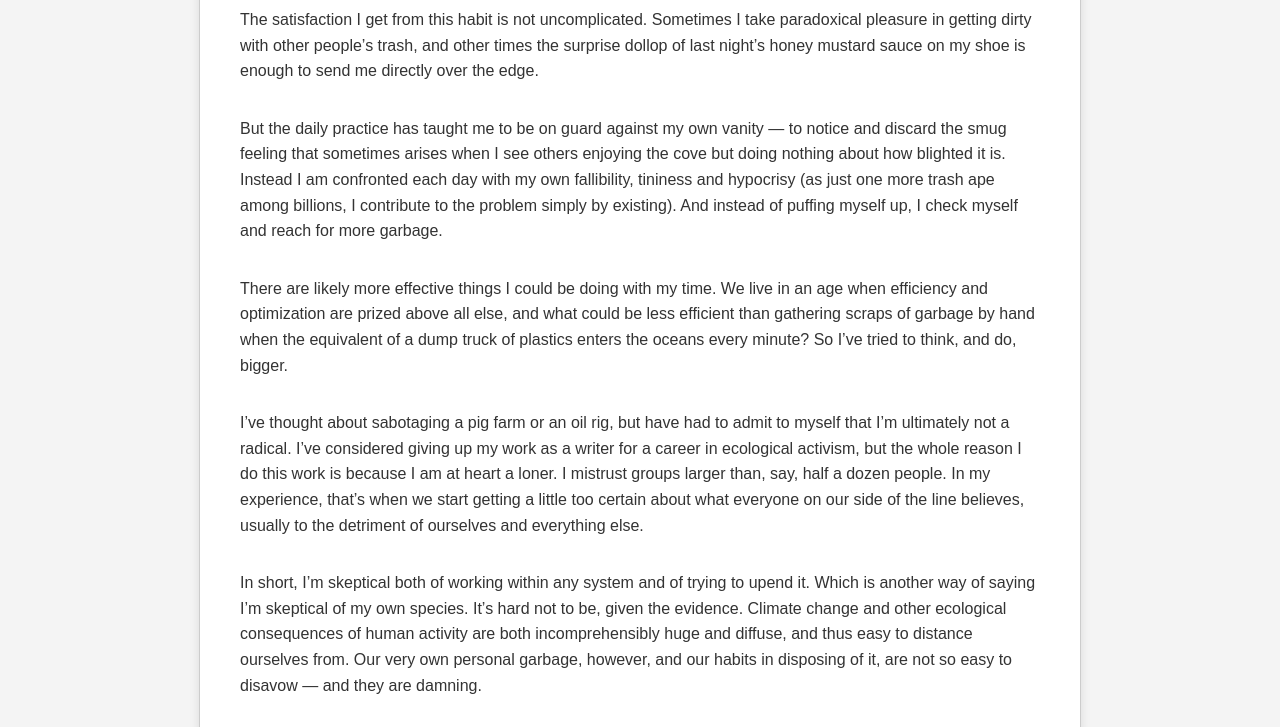
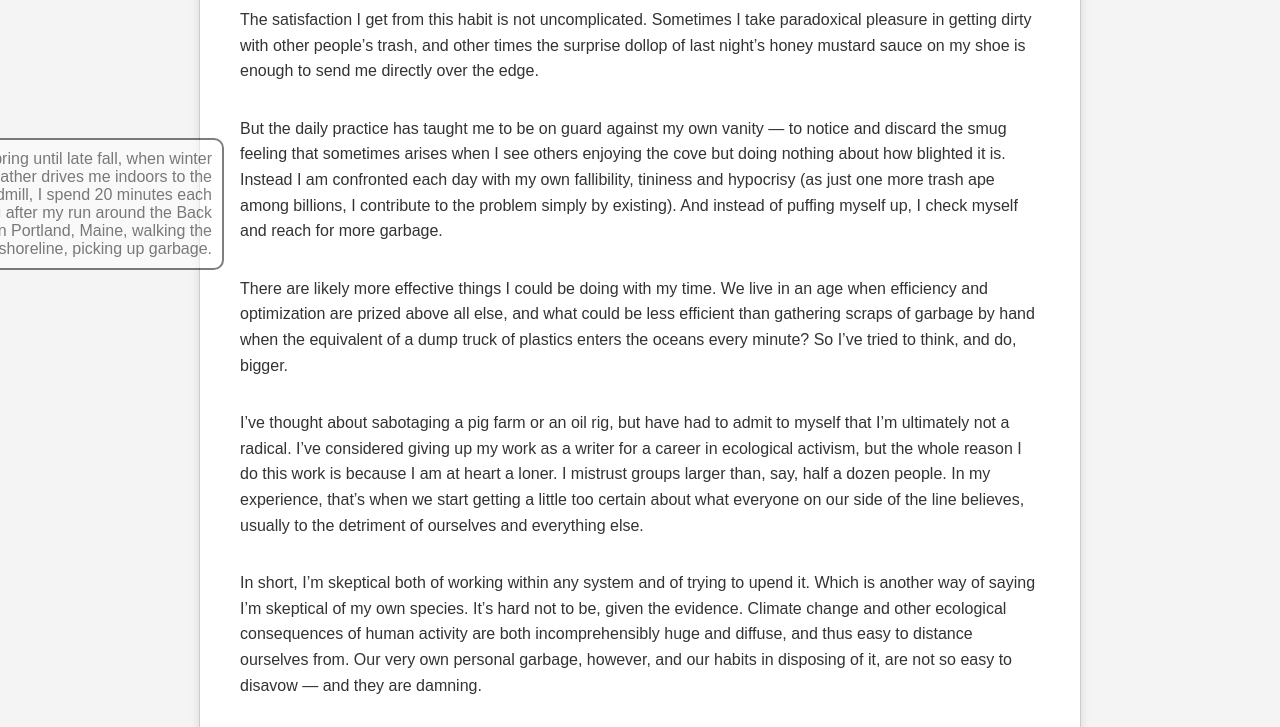
Before and after one commit to ArjunSahlot/APLang-Presentation, a plain HTML site: page src/index.html in a window 1280 px wide. Shown: the part 860-1587 px from the top of the page. Drawn offline with Linux system fonts and the light colour scheme.

Commit message:
dynamic hoverboxes

```diff
--- a/src/index.html
+++ b/src/index.html
@@ -7,6 +7,7 @@
 		<title>AP Lang Presentation</title>
 	</head>
 	<body>
+		<div id="container">
 			<div id="article">
 				<div id="title">This Is What Keeps My Eco-Anxiety in Check</div>
 				<div id="date">Oct. 24, 2023</div>
@@ -14,30 +15,30 @@
 				<div id="authorsub">Mr. Currie is a novelist and screenwriter. He wrote from Portland, Maine.</div>
 				<div id="paragraphs">
 					<div id="p1">
-					From spring until late fall, when winter weather drives me indoors to the treadmill, I spend 20 minutes
-					each morning after my run around the Back Cove in Portland, Maine, walking the shoreline, picking up
-					garbage. Every day is Groundhog Day — I gather plastic cups, syringes, food containers and cigarette
-					butts the same as the morning before, and the same as the morning before that.
+						From spring until late fall, when winter weather drives me indoors to the treadmill, I spend 20
+						minutes each morning after my run around the Back Cove in Portland, Maine, walking the shoreline,
+						picking up garbage. Every day is Groundhog Day — I gather plastic cups, syringes, food containers and
+						cigarette butts the same as the morning before, and the same as the morning before that.
 					</div>
 					<div id="p2">
-					I should almost certainly feel despair battling the daily fallout as late capitalism enters hospice care.
-					But instead I get a base, primal satisfaction from actually just doing something, no matter how
-					insignificant. We’ve forgotten, maybe, as the virtual world has slowly co-opted our lives, that we are
-					meant by nature to move through and manipulate, to lift and carry and sort and transfer. Simple acts,
-					I’ve found, have an outsized effect on the worrying over abstractions that otherwise takes up so much of
-					my time.
+						I should almost certainly feel despair battling the daily fallout as late capitalism enters hospice
+						care. But instead I get a base, primal satisfaction from actually just doing something, no matter how
+						insignificant. We’ve forgotten, maybe, as the virtual world has slowly co-opted our lives, that we
+						are meant by nature to move through and manipulate, to lift and carry and sort and transfer. Simple
+						acts, I’ve found, have an outsized effect on the worrying over abstractions that otherwise takes up
+						so much of my time.
 					</div>
 					<div id="p3">
-					My education in this regard started one morning a few years ago, when, getting ready for a run, I looked
-					up and saw a sea gull with what looked like a small fish clutched in one of her feet. It wasn’t a fish
-					but a fishing lure, and its barbed hook had stabbed the gull’s foot and lodged there. She flew wide,
-					despairing circles above me, trying to shake the hook loose while other birds, seemingly making the same
-					mistake I’d made in thinking the lure was an actual fish, gave chase.
+						My education in this regard started one morning a few years ago, when, getting ready for a run, I
+						looked up and saw a sea gull with what looked like a small fish clutched in one of her feet. It
+						wasn’t a fish but a fishing lure, and its barbed hook had stabbed the gull’s foot and lodged there.
+						She flew wide, despairing circles above me, trying to shake the hook loose while other birds,
+						seemingly making the same mistake I’d made in thinking the lure was an actual fish, gave chase.
 					</div>
 					<div id="p4">
 						That day, instead of doing a more conventional walk-and-stretch after running, I finally acted on an
-					impulse I’d had many times and started moving slowly along the perimeter of the cove, picking up garbage.
-					My grief over the gull’s suffering receded ever so slightly as I went.
+						impulse I’d had many times and started moving slowly along the perimeter of the cove, picking up
+						garbage. My grief over the gull’s suffering receded ever so slightly as I went.
 					</div>
 					<div id="p5">
 						The satisfaction I get from this habit is not uncomplicated. Sometimes I take paradoxical pleasure in
@@ -47,50 +48,56 @@
 					<div id="p6">
 						But the daily practice has taught me to be on guard against my own vanity — to notice and discard the
 						smug feeling that sometimes arises when I see others enjoying the cove but doing nothing about how
-					blighted it is. Instead I am confronted each day with my own fallibility, tininess and hypocrisy (as just
-					one more trash ape among billions, I contribute to the problem simply by existing). And instead of
-					puffing myself up, I check myself and reach for more garbage.
+						blighted it is. Instead I am confronted each day with my own fallibility, tininess and hypocrisy (as
+						just one more trash ape among billions, I contribute to the problem simply by existing). And instead
+						of puffing myself up, I check myself and reach for more garbage.
 					</div>
 					<div id="p7">
-					There are likely more effective things I could be doing with my time. We live in an age when efficiency
-					and optimization are prized above all else, and what could be less efficient than gathering scraps of
-					garbage by hand when the equivalent of a dump truck of plastics enters the oceans every minute? So I’ve
-					tried to think, and do, bigger.
+						There are likely more effective things I could be doing with my time. We live in an age when
+						efficiency and optimization are prized above all else, and what could be less efficient than
+						gathering scraps of garbage by hand when the equivalent of a dump truck of plastics enters the oceans
+						every minute? So I’ve tried to think, and do, bigger.
 					</div>
 					<div id="p8">
 						I’ve thought about sabotaging a pig farm or an oil rig, but have had to admit to myself that I’m
 						ultimately not a radical. I’ve considered giving up my work as a writer for a career in ecological
-					activism, but the whole reason I do this work is because I am at heart a loner. I mistrust groups larger
-					than, say, half a dozen people. In my experience, that’s when we start getting a little too certain about
-					what everyone on our side of the line believes, usually to the detriment of ourselves and everything
-					else.
+						activism, but the whole reason I do this work is because I am at heart a loner. I mistrust groups
+						larger than, say, half a dozen people. In my experience, that’s when we start getting a little too
+						certain about what everyone on our side of the line believes, usually to the detriment of ourselves
+						and everything else.
 					</div>
 					<div id="p9">
-					In short, I’m skeptical both of working within any system and of trying to upend it. Which is another way
-					of saying I’m skeptical of my own species. It’s hard not to be, given the evidence. Climate change and
-					other ecological consequences of human activity are both incomprehensibly huge and diffuse, and thus easy
-					to distance ourselves from. Our very own personal garbage, however, and our habits in disposing of it,
-					are not so easy to disavow — and they are damning.
+						In short, I’m skeptical both of working within any system and of trying to upend it. Which is another
+						way of saying I’m skeptical of my own species. It’s hard not to be, given the evidence. Climate
+						change and other ecological consequences of human activity are both incomprehensibly huge and
+						diffuse, and thus easy to distance ourselves from. Our very own personal garbage, however, and our
+						habits in disposing of it, are not so easy to disavow — and they are damning.
 					</div>
 					<div id="p10">
 						So instead of blowing up a plastics factory, I go and gather garbage by myself most days. And
-					occasionally something will occur that happily disproves my dim view of humanity. People will notice me,
-					and wonder what I’m doing all sweaty and breathless down there among the marsh grass and the rocks. I
-					present an intriguing enough figure for them to stop, in the midst of their preoccupations with the day,
-					and take the time to discern what I’m up to. And when they figure out that I am, in fact, picking up
-					garbage, sometimes — not often, but occasionally — they’ll come and join me. We’ll chat or, more likely,
-					we won’t do much other than exchange hellos, or simply nod. Just a couple of strangers doing something
-					small and futile together, for no other reason than that it’s right. The kind of modest, workaday miracle
-					that feels like it could, with any luck, lead to something bigger.
+						occasionally something will occur that happily disproves my dim view of humanity. People will notice
+						me, and wonder what I’m doing all sweaty and breathless down there among the marsh grass and the
+						rocks. I present an intriguing enough figure for them to stop, in the midst of their preoccupations
+						with the day, and take the time to discern what I’m up to. And when they figure out that I am, in
+						fact, picking up garbage, sometimes — not often, but occasionally — they’ll come and join me. We’ll
+						chat or, more likely, we won’t do much other than exchange hellos, or simply nod. Just a couple of
+						strangers doing something small and futile together, for no other reason than that it’s right. The
+						kind of modest, workaday miracle that feels like it could, with any luck, lead to something bigger.
 					</div>
 					<div id="p11">
-					It seems near all but certain that we are, as a species, too shortsighted and distractible, too enamored
-					of dividend checks and retail therapy, to really turn this ship around. But, then, despair and idealism
-					are two sides of the same cop-out, and I’ve indulged in both more than enough in my time. So I’ll keep
-					splitting the difference, keep picking up trash — and keep hoping that simply setting an example can be
-					meaningful.
+						It seems near all but certain that we are, as a species, too shortsighted and distractible, too
+						enamored of dividend checks and retail therapy, to really turn this ship around. But, then, despair
+						and idealism are two sides of the same cop-out, and I’ve indulged in both more than enough in my
+						time. So I’ll keep splitting the difference, keep picking up trash — and keep hoping that simply
+						setting an example can be meaningful.
 					</div>
 				</div>
 			</div>
+			<div class="hover-box" id="b1">
+				From spring until late fall, when winter weather drives me indoors to the treadmill, I spend 20 minutes each
+				morning after my run around the Back Cove in Portland, Maine, walking the shoreline, picking up garbage.
+			</div>
+		</div>
+		<script src="script.js"></script>
 	</body>
 </html>
--- /dev/null
+++ b/src/script.js
@@ -0,0 +1,25 @@
+var hoverBoxes = document.querySelectorAll(".hover-box");
+hoverBoxes.forEach(function (hoverBox) {
+	hoverBox.addEventListener("click", function () {
+		toggleVisibility(hoverBox.id);
+	});
+});
+
+function toggleVisibility(idName) {
+	var element = document.querySelector("#" + idName);
+	element.classList.toggle("revealed");
+}
+
+function positionHoverBoxes() {
+	var article = document.getElementById("article");
+	var articleRect = article.getBoundingClientRect();
+
+	var b1 = document.getElementById("b1");
+
+	b1.style.left = articleRect.left - b1.offsetWidth + 25 + "px";
+	b1.style.top = articleRect.top + window.scrollY + 1000 + "px";
+}
+
+positionHoverBoxes();
+
+window.onresize = positionHoverBoxes;
--- a/src/styles.css
+++ b/src/styles.css
@@ -58,3 +58,32 @@ body {
 		padding: 20px;
 	}
 }
+
+.container {
+	position: relative;
+}
+
+.hover-box {
+	position: absolute;
+	background-color: #ffffff;
+	border: 2px solid black;
+	border-radius: 10px;
+	max-width: 300px;
+	opacity: 0.5;
+	padding: 10px;
+	cursor: pointer;
+	transition: background-color 0.3s;
+	/* Initially "covered" */
+}
+
+.hover-box.revealed {
+	background-color: rgba(255, 255, 255, 0.9);
+	opacity: 0.9;
+}
+
+#b1 {
+	left: 100px;
+	top: 50%;
+	text-align: right;
+	transform: translateY(-50%);
+}
```
Lines whose indentation alone changed are shown as unchanged.
